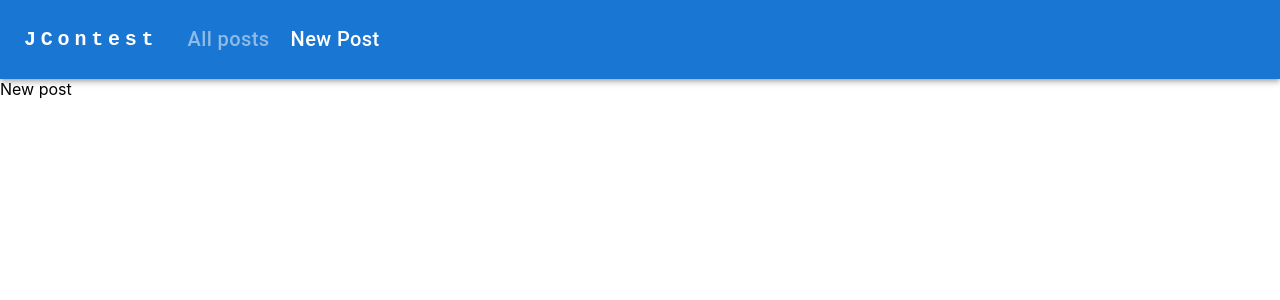
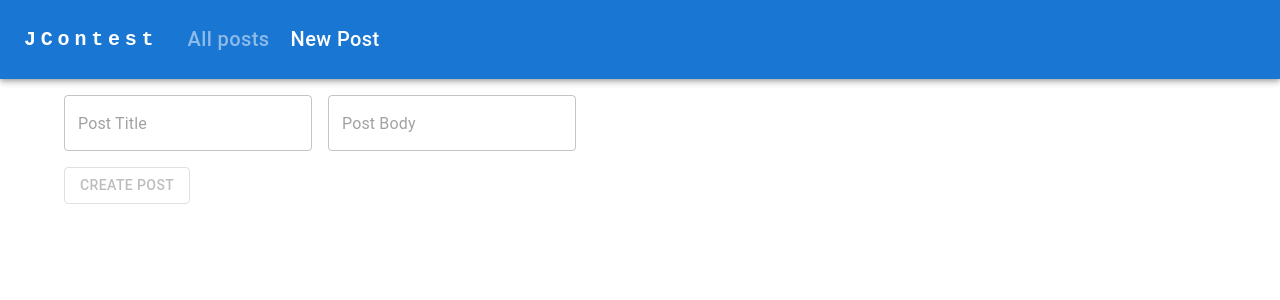
Before and after one commit to Rakhymbek/Jusan-singularity-react-contest, a React (Create React App) app: page /new in a window 1280 px wide. Shown: the top 300 px of the page. Built offline with nearby package versions, Linux system fonts and the light colour scheme; no server answers.

Commit message:
feat: implement AddNewPost-function

```diff
--- a/src/App.tsx
+++ b/src/App.tsx
@@ -19,7 +19,7 @@ function App() {
     <Navbar/>
       <Routes>
         <Route path="/" element={<Posts posts={posts}/>} />
-        <Route path="/new" element={<NewPost />} />
+        <Route path="/new" element={<NewPost posts={posts} setPosts={setPosts}/>} />
       </Routes>
     </BrowserRouter>
   );
--- a/src/pages/NewPost.tsx
+++ b/src/pages/NewPost.tsx
@@ -1,11 +1,59 @@
-import React from 'react';
+import { Button, Container, TextField } from "@mui/material";
+import React, { useCallback, useState } from "react";
+import { IPosts } from "../types";
 
-const NewPost = () => {
-    return (
-        <div>
-            New post
-        </div>
-    );
+interface NewPostProps {
+  posts: IPosts[];
+  setPosts: (Post: IPosts[]) => void;
+}
+
+const NewPost = ({ setPosts, posts }: NewPostProps) => {
+  const [title, setTitle] = useState<string>("");
+  const [body, setBody] = useState<string>("");
+
+  const AddNewPost = useCallback(
+    (e: React.FormEvent) => {
+      e.preventDefault();
+      const postData = {
+        id: Date.now(),
+        userId: Date.now(),
+        title,
+        body,
+      };
+      setPosts([postData, ...posts]);
+      setTitle("");
+      setBody("");
+    },
+    [title, body, setPosts, posts]
+  );
+
+  return (
+    <Container maxWidth="lg" sx={{mt: 2}}>
+      <form>
+        <TextField
+          type={"text"}
+          placeholder="Post Title"
+          value={title}
+          sx={{mr: 2}}
+          onChange={(e) => setTitle(e.target.value)}
+        />
+        <TextField
+          type={"text"}
+          placeholder="Post Body"
+          value={body}
+          onChange={(e) => setBody(e.target.value)}
+        />
+        <Button
+          variant="outlined"
+          onClick={AddNewPost}
+          disabled={!title && !body}
+          sx={{display: 'block', mt: 2}}
+        >
+          Create Post
+        </Button>
+      </form>
+    </Container>
+  );
 };
 
 export default NewPost;
--- a/src/pages/Posts.tsx
+++ b/src/pages/Posts.tsx
@@ -8,7 +8,7 @@ const Posts = ({ posts }: PostsProps) => {
     <Container sx={{ mt: 2 }} maxWidth={"lg"}>
       <ul>
         {posts.map((item) => (
-          <Post post={item} />
+          <Post key={item.id} post={item} />
         ))}
       </ul>
     </Container>
```
